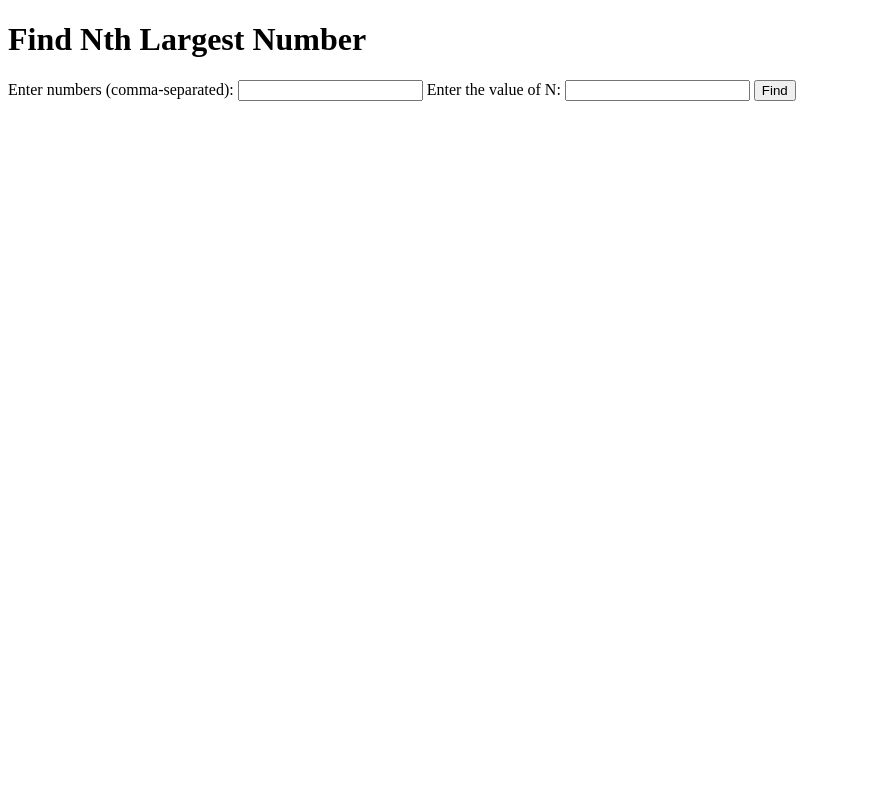
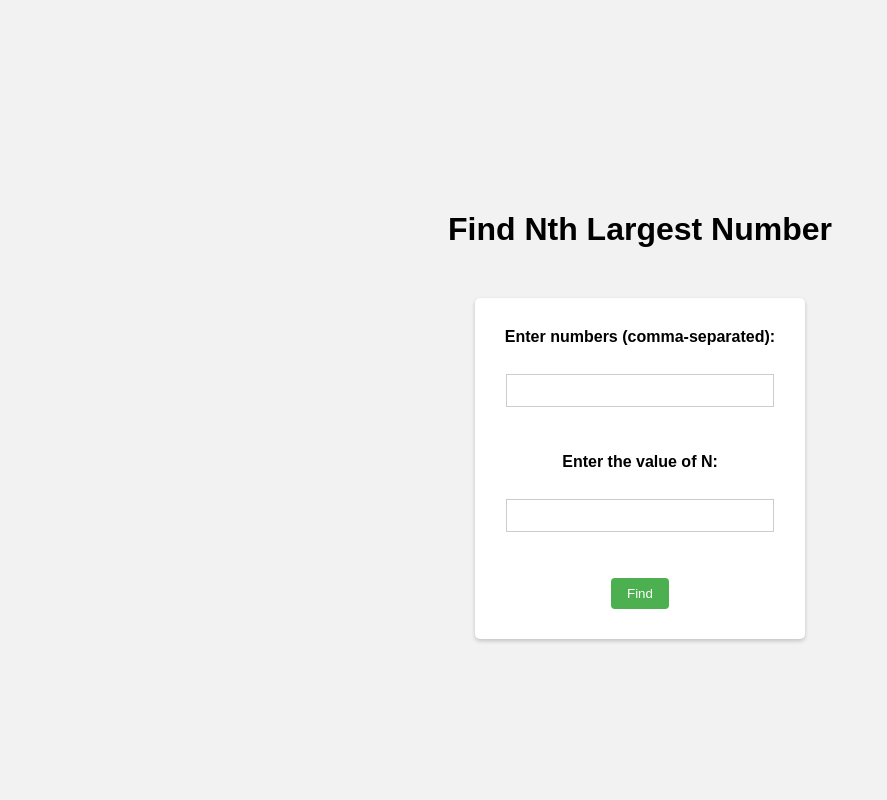
Before and after one commit to tashinhoss/PaaSProgram, a Flask app: page / in a window 1280 px wide. Shown: the whole page, without its empty margins (0-887 px from the left). Run offline with Flask 3, Linux system fonts and the light colour scheme.

Commit message:
Update index.html

```diff
--- a/paasprogram4/templates/index.html
+++ b/paasprogram4/templates/index.html
@@ -2,26 +2,94 @@
 <html>
 <head>
     <title>Find Nth Largest Number</title>
+    <link rel="stylesheet" type="text/css" href="{{ url_for('static', filename='style.css') }}">
+    <style>
+        body {
+            display: flex;
+            flex-direction: column;
+            align-items: center;
+            justify-content: center;
+            height: 100vh;
+            margin: 0;
+            background-color: #f2f2f2;
+        }
+
+        h1 {
+            text-align: center;
+            margin-bottom: 20px;
+        }
+
+        form {
+            display: flex;
+            flex-direction: column;
+            align-items: center;
+            background-color: #fff;
+            padding: 30px;
+            border-radius: 5px;
+            box-shadow: 0px 2px 4px rgba(0, 0, 0, 0.2);
+        }
+
+        form label {
+            font-weight: bold;
+            margin-bottom: 10px;
+        }
+
+        form input[type="text"],
+        form input[type="number"] {
+            padding: 8px;
+            width: 250px;
+            margin-bottom: 10px;
+            border: 1px solid #ccc;
+        }
+
+        button[type="submit"] {
+            padding: 8px 16px;
+            background-color: #4CAF50;
+            color: #fff;
+            border: none;
+            border-radius: 4px;
+            cursor: pointer;
+        }
+
+        button[type="submit"]:hover {
+            background-color: #45a049;
+        }
+
+        p.error {
+            color: red;
+            text-align: center;
+            margin-top: 10px;
+        }
+
+        p.result {
+            text-align: center;
+            margin-top: 20px;
+            font-weight: bold;
+            font-size: 18px;
+        }
+    </style>
 </head>
 <body>
     <h1>Find Nth Largest Number</h1>
 
     {% if error %}
-        <p>{{ error }}</p>
+        <p class="error">{{ error }}</p>
     {% endif %}
 
     <form action="/" method="post">
         <label for="numbers">Enter numbers (comma-separated):</label>
+        <br>
         <input type="text" id="numbers" name="numbers" required>
-
+        <br><br>
         <label for="n">Enter the value of N:</label>
+        <br>
         <input type="number" id="n" name="n" min="1" required>
-
+        <br><br>
         <button type="submit">Find</button>
     </form>
 
     {% if nth_largest %}
-        <p>The {{ n }}th largest number is: {{ nth_largest }}</p>
+        <p class="result">The {{ n }}th largest number is: {{ nth_largest }}</p>
     {% endif %}
 </body>
 </html>
```
